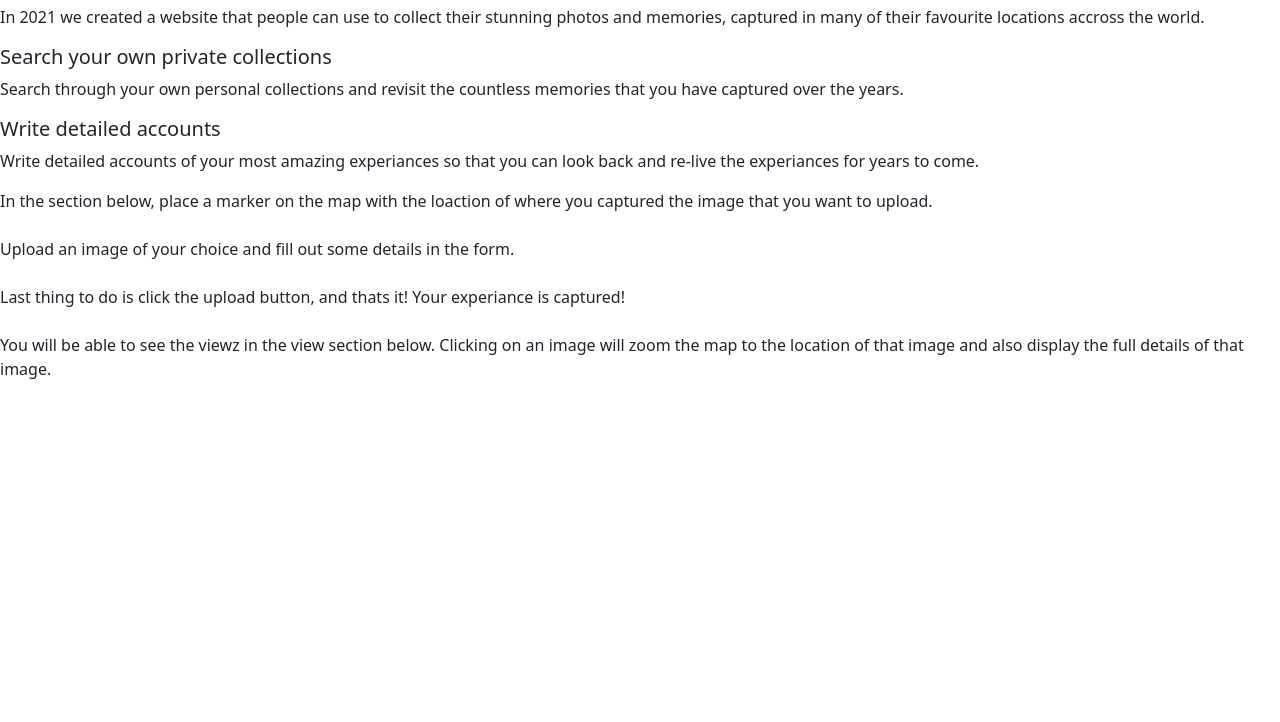
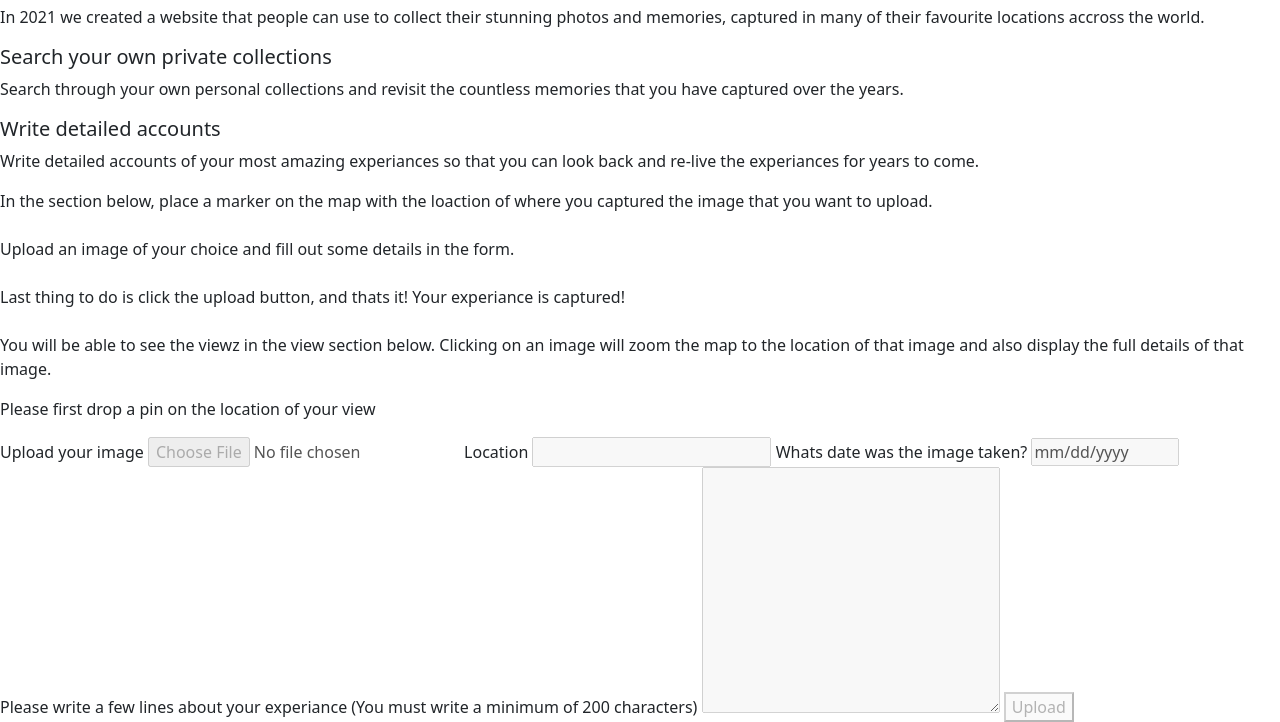
Before and after one commit to mauricetjmurphy/Viewz_App, a website: page index.html in a window 1280 px wide. Shown: the part 329-1051 px from the top of the page. Before the commit the page ends 800 px from the top, so only its background shows below. Drawn offline with nearby package versions, Linux system fonts and the light colour scheme.

Commit message:
Created the form html section. Input validation attributes were added for all inputs.

```diff
--- a/index.html
+++ b/index.html
@@ -137,5 +137,66 @@
         </section>
 
         <section id="map"></section>
+
+        <section class="form-container">
+            <div>
+                <p class="drop-pin">
+                    Please first drop a pin on the location of your view
+                </p>
+            </div>
+            <form id="form" class="upload-form" action="#">
+                <label for="img-upload">Upload your image</label>
+                <input
+                    class="img-upload"
+                    type="file"
+                    name="img-upload"
+                    id="img-upload"
+                    required
+                    disabled
+                />
+
+                <label for="name">Location</label>
+                <input
+                    class="viewName"
+                    type="text"
+                    name="name"
+                    id="name"
+                    required
+                    min="2"
+                    maxlength="50"
+                    disabled
+                />
+
+                <label for="date">Whats date was the image taken?</label>
+                <input
+                    class="viewDate"
+                    type="date"
+                    name="date"
+                    id="date"
+                    required
+                    disabled
+                />
+
+                <label for="description"
+                    >Please write a few lines about your experiance (You must
+                    write a minimum of 200 characters)</label
+                >
+                <textarea
+                    class="viewDescription"
+                    name="description"
+                    id="description"
+                    cols="30"
+                    rows="10"
+                    required
+                    minlength="200"
+                    maxlength="1200"
+                    disabled
+                ></textarea>
+
+                <button class="submit-upload" type="submit" disabled>
+                    Upload
+                </button>
+            </form>
+        </section>
     </body>
 </html>
```
